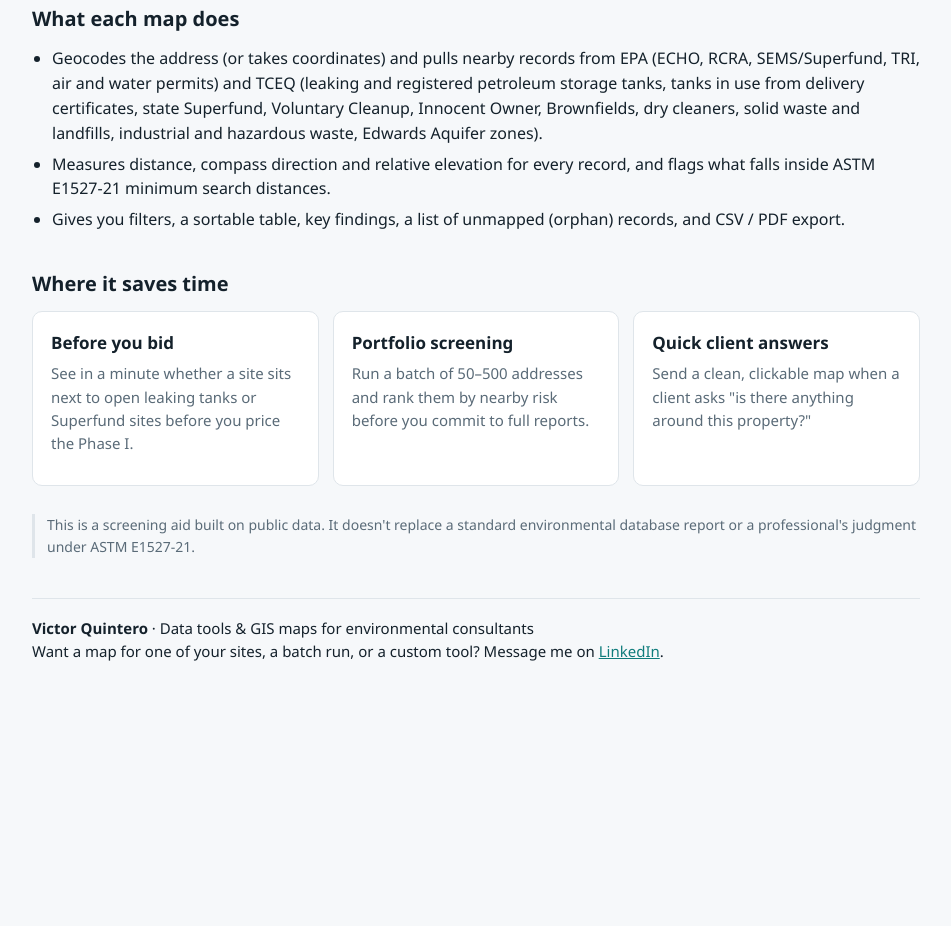
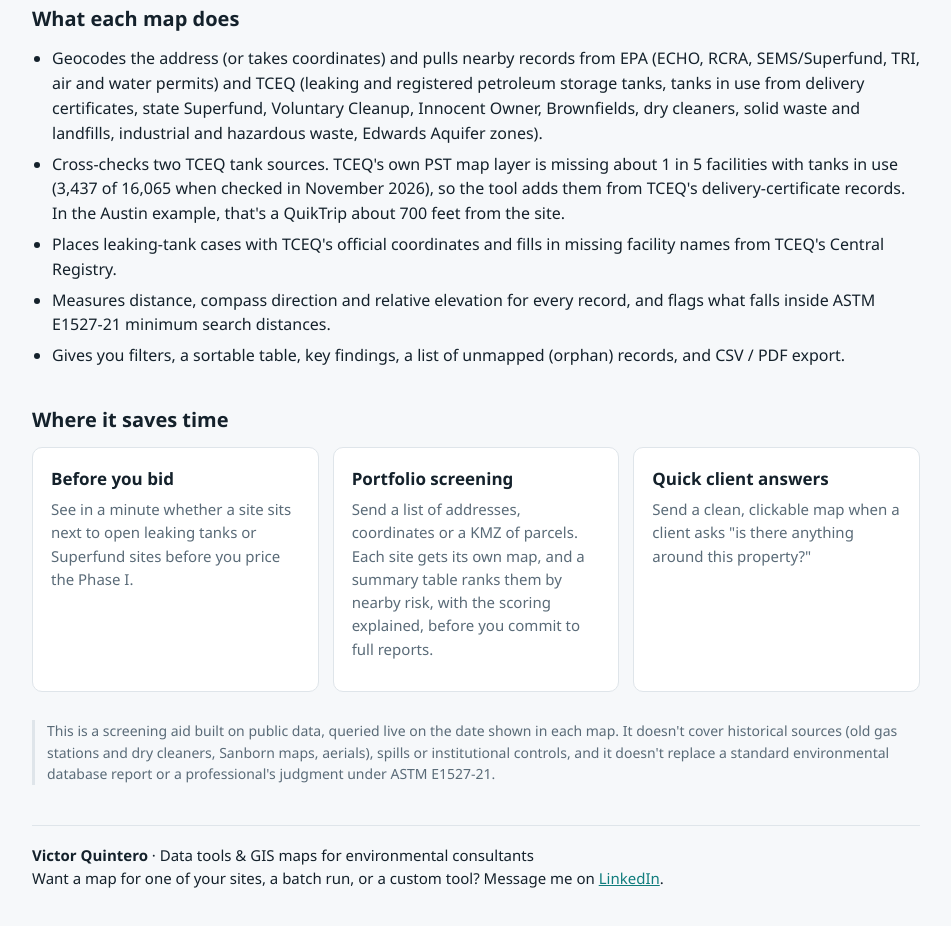
Before and after one commit to CoriosDiAletheia/texas-site-screening, a plain HTML site: page index.html in a window 1280 px wide. Shown: the part 783-1709 px from the top of the page, without its empty margins (164-1115 px from the left). Before the commit the page ends 1494 px from the top, so only its background shows below. Drawn offline with Linux system fonts and the light colour scheme.

Commit message:
Add files via upload

```diff
--- a/index.html
+++ b/index.html
@@ -59,6 +59,8 @@ a{color:var(--accent)}
   <h2>What each map does</h2>
   <ul>
     <li>Geocodes the address (or takes coordinates) and pulls nearby records from EPA (ECHO, RCRA, SEMS/Superfund, TRI, air and water permits) and TCEQ (leaking and registered petroleum storage tanks, tanks in use from delivery certificates, state Superfund, Voluntary Cleanup, Innocent Owner, Brownfields, dry cleaners, solid waste and landfills, industrial and hazardous waste, Edwards Aquifer zones).</li>
+    <li>Cross-checks two TCEQ tank sources. TCEQ's own PST map layer is missing about 1 in 5 facilities with tanks in use (3,437 of 16,065 when checked in November 2026), so the tool adds them from TCEQ's delivery-certificate records. In the Austin example, that's a QuikTrip about 700 feet from the site.</li>
+    <li>Places leaking-tank cases with TCEQ's official coordinates and fills in missing facility names from TCEQ's Central Registry.</li>
     <li>Measures distance, compass direction and relative elevation for every record, and flags what falls inside ASTM E1527-21 minimum search distances.</li>
     <li>Gives you filters, a sortable table, key findings, a list of unmapped (orphan) records, and CSV / PDF export.</li>
   </ul>
@@ -66,11 +68,11 @@ a{color:var(--accent)}
   <h2>Where it saves time</h2>
   <div class="grid">
     <div class="card"><h3>Before you bid</h3><p>See in a minute whether a site sits next to open leaking tanks or Superfund sites before you price the Phase I.</p></div>
-    <div class="card"><h3>Portfolio screening</h3><p>Run a batch of 50–500 addresses and rank them by nearby risk before you commit to full reports.</p></div>
+    <div class="card"><h3>Portfolio screening</h3><p>Send a list of addresses, coordinates or a KMZ of parcels. Each site gets its own map, and a summary table ranks them by nearby risk, with the scoring explained, before you commit to full reports.</p></div>
     <div class="card"><h3>Quick client answers</h3><p>Send a clean, clickable map when a client asks "is there anything around this property?"</p></div>
   </div>
 
-  <p class="note" style="margin-top:28px">This is a screening aid built on public data. It doesn't replace a standard environmental database report or a professional's judgment under ASTM E1527-21.</p>
+  <p class="note" style="margin-top:28px">This is a screening aid built on public data, queried live on the date shown in each map. It doesn't cover historical sources (old gas stations and dry cleaners, Sanborn maps, aerials), spills or institutional controls, and it doesn't replace a standard environmental database report or a professional's judgment under ASTM E1527-21.</p>
 
   <footer>
     <strong>Victor Quintero</strong> · Data tools &amp; GIS maps for environmental consultants<br>
```
